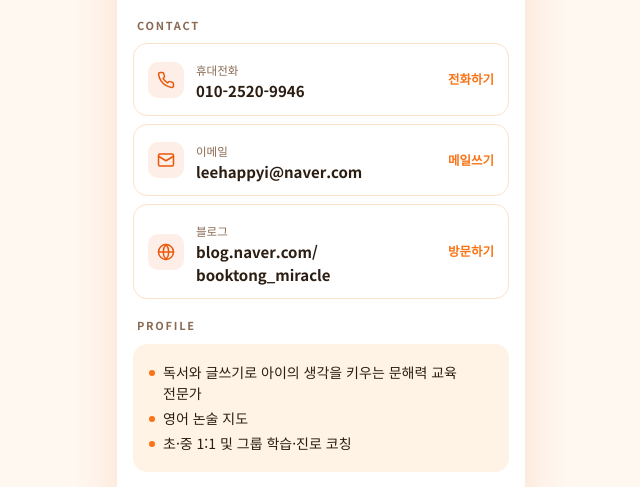
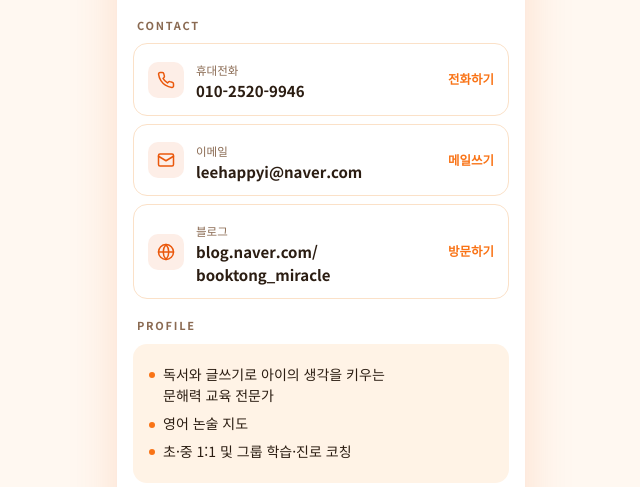
Before and after one commit to leehappyi0216-bot/namecard, a plain HTML site: page index.html in a window 1280 px wide. Shown: the part 279-766 px from the top of the page, without its empty margins (319-959 px from the left). Drawn offline with nearby package versions, Linux system fonts and the light colour scheme.

Commit message:
프로필 첫 줄 줄바꿈 정리
Co-Authored-By: Claude Opus 5.5 <noreply@anthropic.com>

```diff
--- a/index.html
+++ b/index.html
@@ -127,7 +127,7 @@
 
   .note { background: var(--surface); border-radius: 14px; padding: 14px 16px; }
   .note ul { margin: 0; padding: 0; list-style: none; }
-  .note li { position: relative; padding-left: 14px; font-size: 14px; margin: 4px 0; word-break: keep-all; }
+  .note li { position: relative; padding-left: 14px; font-size: 14px; margin: 6px 0; word-break: keep-all; white-space: pre-line; line-height: 1.55; }
   .note li::before { content: ""; position: absolute; left: 0; top: .62em; width: 6px; height: 6px; border-radius: 50%; background: var(--accent); }
   .note p { margin: 0; font-size: 14px; }
 
@@ -256,7 +256,7 @@ const CARD = {
   websiteLabel: "블로그",
   address: "경남 밀양시 새미리벌로 47 2층",
   about: [
-    "독서와 글쓰기로 아이의 생각을 키우는 문해력 교육 전문가",
+    "독서와 글쓰기로 아이의 생각을 키우는\n문해력 교육 전문가",   // \n = 줄바꿈
     "영어 논술 지도",
     "초·중 1:1 및 그룹 학습·진로 코칭",
   ],
```
